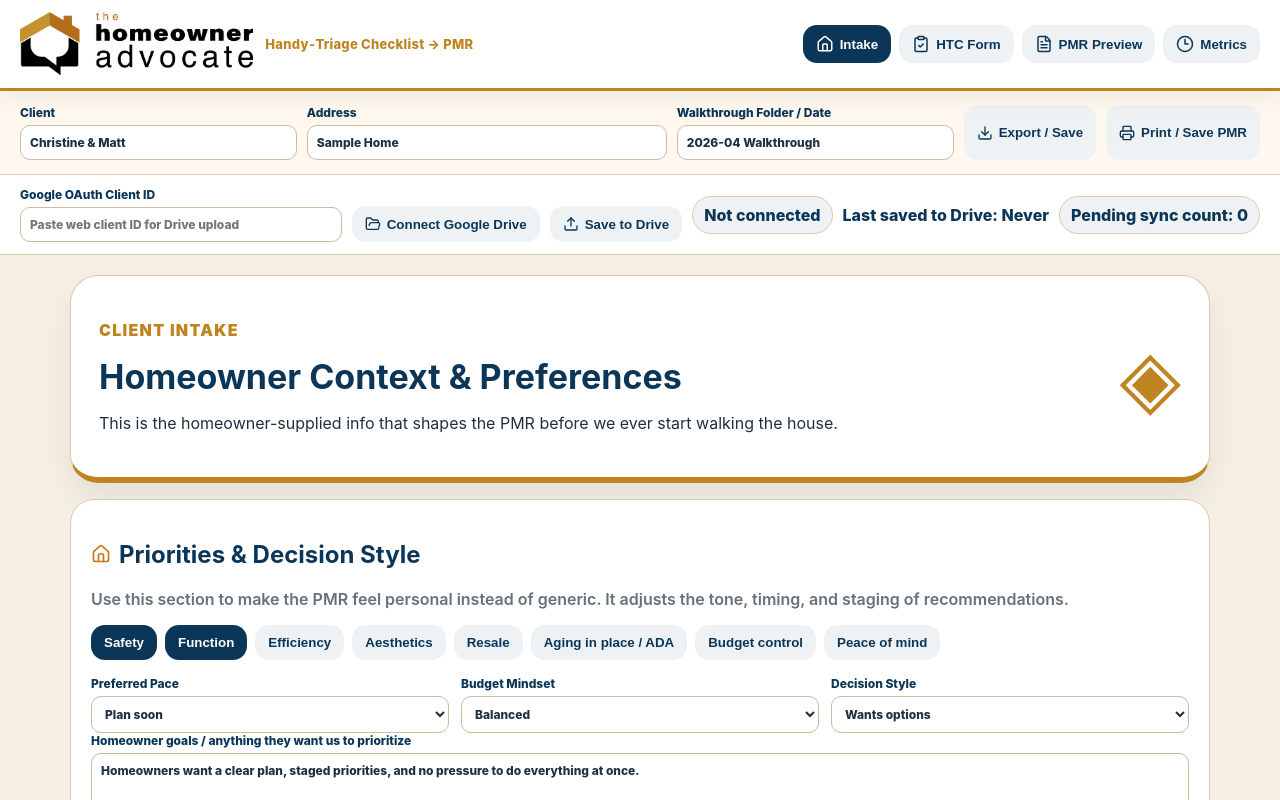
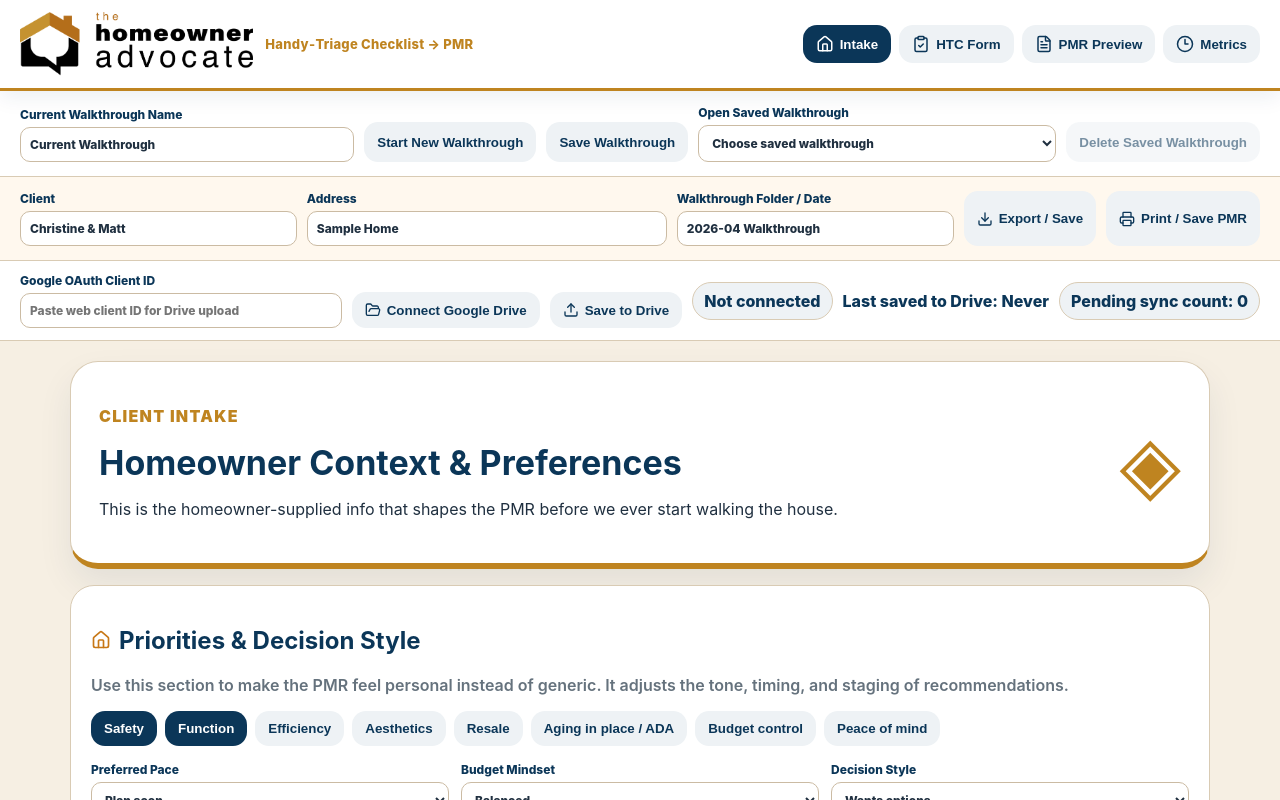
Before and after one commit to Figge8278/tha-live-htc-pmr, a React (Vite) app: page / in a window 1280 px wide. Shown: the top 800 px of the page. Built offline with nearby package versions, Linux system fonts and the light colour scheme.

Commit message:
Add walkthrough session controls

```diff
--- a/src/main.jsx
+++ b/src/main.jsx
@@ -59,6 +59,8 @@ const SECTION_ORDER_KEY = 'tha-section-order';
 const ITEM_ORDER_KEY = 'tha-item-order';
 const PINNED_ITEMS_KEY = 'tha-pinned-items';
 const ROOM_CAPTURE_KEY = 'tha-room-capture';
+const WALKTHROUGH_SESSIONS_KEY = 'tha-walkthrough-sessions';
+const CURRENT_WALKTHROUGH_ID_KEY = 'tha-current-walkthrough-id';
 const TRADE_OPTIONS = [...Object.keys(ICONS), 'Carpentry', 'General Contractor', 'Design', 'Flooring', 'Landscape', 'Review / Assign Later'];
 
 const INTAKE_DEFAULTS = {
@@ -332,7 +334,7 @@ function dataUrlToBlob(dataUrl) {
   return new Blob([buffer], { type: mime });
 }
 function queueDrivePayload(payload) {
-  const queue = JSON.parse(localStorage.getItem(DRIVE_QUEUE_KEY) || '[]');
+  const queue = safeJsonParse(localStorage.getItem(DRIVE_QUEUE_KEY), []);
   const next = [...queue, { id: Date.now(), createdAt: new Date().toISOString(), payload }];
   localStorage.setItem(DRIVE_QUEUE_KEY, JSON.stringify(next));
   return next.length;
@@ -414,8 +416,8 @@ async function uploadDriveBlob(accessToken, folderId, name, blob, mimeType) {
 function uploadDriveJson(accessToken, folderId, name, data) {
   return uploadDriveBlob(accessToken, folderId, name, new Blob([JSON.stringify(data, null, 2)], { type: 'application/json' }), 'application/json');
 }
-function buildDrivePayload({ client, intake, rows, pmr, dynamicRooms = [], sections = [], sectionOrderState = [], itemOrderState = {}, pinnedItems = {}, roomCapture = {} }) {
-  return { client, intake, dynamicRooms, roomCapture, sectionFlow: sections.map((section, index) => ({ order: index + 1, key: section.key, label: section.label, roomType: section.roomType || section.label, roomName: section.roomName || section.label })), sectionOrder: sectionOrderState, itemOrder: itemOrderState, pinnedItems, rows, pmr, exportedAt: new Date().toISOString() };
+function buildDrivePayload({ walkthroughName = '', client, intake, rows, pmr, dynamicRooms = [], sections = [], sectionOrderState = [], itemOrderState = {}, pinnedItems = {}, roomCapture = {} }) {
+  return { walkthroughName, client, intake, dynamicRooms, roomCapture, sectionFlow: sections.map((section, index) => ({ order: index + 1, key: section.key, label: section.label, roomType: section.roomType || section.label, roomName: section.roomName || section.label })), sectionOrder: sectionOrderState, itemOrder: itemOrderState, pinnedItems, rows, pmr, exportedAt: new Date().toISOString() };
 }
 async function uploadDriveBundle(accessToken, payload) {
   const clientFolderName = cleanDriveName(`${payload.client.name || 'Client'} - ${payload.client.address || 'Property Address'}`);
@@ -462,25 +464,92 @@ async function uploadDriveBundle(accessToken, payload) {
   }
 }
 
+function safeJsonParse(value, fallback) {
+  try {
+    const parsed = JSON.parse(value || 'null');
+    return parsed ?? fallback;
+  } catch {
+    return fallback;
+  }
+}
+function cloneData(value) {
+  return JSON.parse(JSON.stringify(value));
+}
+function blankIntakeTemplate() {
+  return Object.fromEntries(Object.entries(INTAKE_DEFAULTS).map(([key, value]) => [key, Array.isArray(value) ? [] : '']));
+}
+function cleanWalkthroughData() {
+  return {
+    client: { name: '', address: '', date: '' },
+    answers: {},
+    intake: blankIntakeTemplate(),
+    dynamicRooms: cloneData(DEFAULT_DYNAMIC_ROOMS),
+    sectionOrder: [],
+    itemOrder: {},
+    pinnedItems: {},
+    roomCapture: {}
+  };
+}
+function legacyWalkthroughData() {
+  const dynamicRooms = safeJsonParse(localStorage.getItem(DYNAMIC_ROOMS_KEY), null);
+  return {
+    client: safeJsonParse(localStorage.getItem('tha-client'), { name: 'Christine & Matt', address: 'Sample Home', date: '2026-04 Walkthrough' }),
+    answers: safeJsonParse(localStorage.getItem('tha-answers'), null) || sampleAnswers,
+    intake: safeJsonParse(localStorage.getItem('tha-intake'), null) || INTAKE_DEFAULTS,
+    dynamicRooms: Array.isArray(dynamicRooms) ? dynamicRooms : DEFAULT_DYNAMIC_ROOMS,
+    sectionOrder: safeJsonParse(localStorage.getItem(SECTION_ORDER_KEY), []),
+    itemOrder: safeJsonParse(localStorage.getItem(ITEM_ORDER_KEY), {}),
+    pinnedItems: safeJsonParse(localStorage.getItem(PINNED_ITEMS_KEY), {}),
+    roomCapture: safeJsonParse(localStorage.getItem(ROOM_CAPTURE_KEY), {})
+  };
+}
+function readWalkthroughSessions() {
+  const saved = safeJsonParse(localStorage.getItem(WALKTHROUGH_SESSIONS_KEY), {});
+  return saved && typeof saved === 'object' && !Array.isArray(saved) ? saved : {};
+}
+function initialWalkthroughState() {
+  const sessions = readWalkthroughSessions();
+  const activeId = localStorage.getItem(CURRENT_WALKTHROUGH_ID_KEY) || '';
+  const activeSession = activeId ? sessions[activeId] : null;
+  if (activeSession?.data) {
+    return {
+      data: { ...cleanWalkthroughData(), ...activeSession.data },
+      sessions,
+      activeId,
+      selectedId: activeId,
+      name: activeSession.name || 'Untitled Walkthrough'
+    };
+  }
+  return {
+    data: legacyWalkthroughData(),
+    sessions,
+    activeId: '',
+    selectedId: '',
+    name: 'Current Walkthrough'
+  };
+}
+
 function App() {
-  const [client, setClient] = useState(() => JSON.parse(localStorage.getItem('tha-client') || '{"name":"Christine & Matt","address":"Sample Home","date":"2026-04 Walkthrough"}'));
-  const [answers, setAnswers] = useState(() => JSON.parse(localStorage.getItem('tha-answers') || 'null') || sampleAnswers);
-  const [intake, setIntake] = useState(() => JSON.parse(localStorage.getItem('tha-intake') || 'null') || INTAKE_DEFAULTS);
-  const [dynamicRooms, setDynamicRooms] = useState(() => {
-    const saved = JSON.parse(localStorage.getItem(DYNAMIC_ROOMS_KEY) || 'null');
-    return Array.isArray(saved) ? saved : DEFAULT_DYNAMIC_ROOMS;
-  });
+  const [initialState] = useState(() => initialWalkthroughState());
+  const [savedSessions, setSavedSessions] = useState(initialState.sessions);
+  const [activeWalkthroughId, setActiveWalkthroughId] = useState(initialState.activeId);
+  const [selectedWalkthroughId, setSelectedWalkthroughId] = useState(initialState.selectedId);
+  const [walkthroughName, setWalkthroughName] = useState(initialState.name);
+  const [client, setClient] = useState(initialState.data.client);
+  const [answers, setAnswers] = useState(initialState.data.answers);
+  const [intake, setIntake] = useState(initialState.data.intake);
+  const [dynamicRooms, setDynamicRooms] = useState(initialState.data.dynamicRooms);
   const [activeRoom, setActiveRoom] = useState(sectionOrder[0] || 'Kitchen');
   const [view, setView] = useState('intake');
   const [driveToken, setDriveToken] = useState('');
   const [driveClientId, setDriveClientId] = useState(() => localStorage.getItem(GOOGLE_CLIENT_ID_KEY) || '');
-  const [driveMeta, setDriveMeta] = useState(() => JSON.parse(localStorage.getItem(DRIVE_META_KEY) || 'null') || { lastSaved: '', lastError: '' });
-  const [pendingCount, setPendingCount] = useState(() => JSON.parse(localStorage.getItem(DRIVE_QUEUE_KEY) || '[]').length);
+  const [driveMeta, setDriveMeta] = useState(() => safeJsonParse(localStorage.getItem(DRIVE_META_KEY), null) || { lastSaved: '', lastError: '' });
+  const [pendingCount, setPendingCount] = useState(() => safeJsonParse(localStorage.getItem(DRIVE_QUEUE_KEY), []).length);
   const [driveBusy, setDriveBusy] = useState(false);
-  const [sectionOrderState, setSectionOrderState] = useState(() => JSON.parse(localStorage.getItem(SECTION_ORDER_KEY) || '[]'));
-  const [itemOrderState, setItemOrderState] = useState(() => JSON.parse(localStorage.getItem(ITEM_ORDER_KEY) || '{}'));
-  const [pinnedItems, setPinnedItems] = useState(() => JSON.parse(localStorage.getItem(PINNED_ITEMS_KEY) || '{}'));
-  const [roomCapture, setRoomCapture] = useState(() => JSON.parse(localStorage.getItem(ROOM_CAPTURE_KEY) || '{}'));
+  const [sectionOrderState, setSectionOrderState] = useState(initialState.data.sectionOrder);
+  const [itemOrderState, setItemOrderState] = useState(initialState.data.itemOrder);
+  const [pinnedItems, setPinnedItems] = useState(initialState.data.pinnedItems);
+  const [roomCapture, setRoomCapture] = useState(initialState.data.roomCapture);
   const [roomItemFormOpen, setRoomItemFormOpen] = useState(false);
   const [roomItemDraft, setRoomItemDraft] = useState(EMPTY_ROOM_ITEM_DRAFT);
   const [dragSectionKey, setDragSectionKey] = useState('');
@@ -494,6 +563,11 @@ function App() {
   useEffect(()=>localStorage.setItem(ITEM_ORDER_KEY, JSON.stringify(itemOrderState)), [itemOrderState]);
   useEffect(()=>localStorage.setItem(PINNED_ITEMS_KEY, JSON.stringify(pinnedItems)), [pinnedItems]);
   useEffect(()=>localStorage.setItem(ROOM_CAPTURE_KEY, JSON.stringify(roomCapture)), [roomCapture]);
+  useEffect(()=>localStorage.setItem(WALKTHROUGH_SESSIONS_KEY, JSON.stringify(savedSessions)), [savedSessions]);
+  useEffect(()=>{
+    if (activeWalkthroughId) localStorage.setItem(CURRENT_WALKTHROUGH_ID_KEY, activeWalkthroughId);
+    else localStorage.removeItem(CURRENT_WALKTHROUGH_ID_KEY);
+  }, [activeWalkthroughId]);
   const baseSections = useMemo(() => {
     const list = [];
     sectionOrder.forEach(room => {
@@ -649,6 +723,76 @@ function App() {
     });
     setItemOrderState(prev => ({...prev, [sectionKey]: mergeOrder(prev[sectionKey], itemIdsForSection(sectionKey))}));
   };
+  const currentWalkthroughData = () => ({
+    client,
+    answers,
+    intake,
+    dynamicRooms,
+    sectionOrder: sectionOrderState,
+    itemOrder: itemOrderState,
+    pinnedItems,
+    roomCapture
+  });
+  const applyWalkthroughData = (data) => {
+    const clean = cleanWalkthroughData();
+    setClient(data?.client || clean.client);
+    setAnswers(data?.answers || clean.answers);
+    setIntake(data?.intake || clean.intake);
+    setDynamicRooms(Array.isArray(data?.dynamicRooms) ? data.dynamicRooms : clean.dynamicRooms);
+    setSectionOrderState(Array.isArray(data?.sectionOrder) ? data.sectionOrder : clean.sectionOrder);
+    setItemOrderState(data?.itemOrder || clean.itemOrder);
+    setPinnedItems(data?.pinnedItems || clean.pinnedItems);
+    setRoomCapture(data?.roomCapture || clean.roomCapture);
+    setRoomItemFormOpen(false);
+    setRoomItemDraft(EMPTY_ROOM_ITEM_DRAFT);
+    setView('intake');
+  };
+  const startNewWalkthrough = () => {
+    const nextId = `walkthrough-${Date.now()}-${Math.random().toString(36).slice(2)}`;
+    const nextName = `New Walkthrough ${new Date().toLocaleDateString()}`;
+    applyWalkthroughData(cleanWalkthroughData());
+    setWalkthroughName(nextName);
+    setActiveWalkthroughId(nextId);
+    setSelectedWalkthroughId('');
+  };
+  const saveWalkthrough = () => {
+    const id = activeWalkthroughId || `walkthrough-${Date.now()}-${Math.random().toString(36).slice(2)}`;
+    const name = walkthroughName.trim() || client.name || client.address || 'Untitled Walkthrough';
+    const session = {
+      id,
+      name,
+      updatedAt: new Date().toISOString(),
+      data: currentWalkthroughData()
+    };
+    setSavedSessions(prev => ({ ...prev, [id]: session }));
+    setActiveWalkthroughId(id);
+    setSelectedWalkthroughId(id);
+    setWalkthroughName(name);
+  };
+  const openSavedWalkthrough = (id) => {
+    setSelectedWalkthroughId(id);
+    if (!id) return;
+    const session = savedSessions[id];
+    if (!session?.data) return;
+    applyWalkthroughData(session.data);
+    setActiveWalkthroughId(id);
+    setWalkthroughName(session.name || 'Untitled Walkthrough');
+  };
+  const deleteSavedWalkthrough = () => {
+    const id = selectedWalkthroughId;
+    if (!id || !savedSessions[id]) return;
+    if (!window.confirm(`Delete saved walkthrough "${savedSessions[id].name || 'Untitled Walkthrough'}"?`)) return;
+    setSavedSessions(prev => {
+      const next = { ...prev };
+      delete next[id];
+      return next;
+    });
+    setSelectedWalkthroughId('');
+    if (activeWalkthroughId === id) {
+      setActiveWalkthroughId('');
+    }
+  };
+
   const reassignCatchAll = (sourceId) => {
     const source = rows.find(r => r.id === sourceId);
     const targetId = source?.answer.reassignTo;
@@ -668,7 +812,7 @@ function App() {
     });
   };
   const downloadJSON = () => {
-    const blob = new Blob([JSON.stringify(buildDrivePayload({client, intake, rows, pmr, dynamicRooms, sections, sectionOrderState, itemOrderState, pinnedItems, roomCapture}), null, 2)], {type:'application/json'});
+    const blob = new Blob([JSON.stringify(buildDrivePayload({walkthroughName, client, intake, rows, pmr, dynamicRooms, sections, sectionOrderState, itemOrderState, pinnedItems, roomCapture}), null, 2)], {type:'application/json'});
     const url = URL.createObjectURL(blob); const a = document.createElement('a'); a.href = url; a.download = `THA-HTC-PMR-${client.name || 'client'}.json`; a.click(); URL.revokeObjectURL(url);
   };
   const connectDrive = async () => {
@@ -684,9 +828,10 @@ function App() {
       setDriveBusy(false);
     }
   };
+  const savedSessionList = Object.values(savedSessions).sort((a, b) => (b.updatedAt || '').localeCompare(a.updatedAt || ''));
   const syncDrive = async ({includeDownload=false, retryQueue=false} = {}) => {
     if (includeDownload) downloadJSON();
-    const payload = buildDrivePayload({client, intake, rows, pmr, dynamicRooms, sections, sectionOrderState, itemOrderState, pinnedItems, roomCapture});
+    const payload = buildDrivePayload({walkthroughName, client, intake, rows, pmr, dynamicRooms, sections, sectionOrderState, itemOrderState, pinnedItems, roomCapture});
     if (!navigator.onLine || !driveToken) {
       const count = queueDrivePayload(payload);
       setPendingCount(count);
@@ -696,7 +841,7 @@ function App() {
     setDriveBusy(true);
     try {
       if (retryQueue) {
-        const queue = JSON.parse(localStorage.getItem(DRIVE_QUEUE_KEY) || '[]');
+        const queue = safeJsonParse(localStorage.getItem(DRIVE_QUEUE_KEY), []);
         for (const item of queue) await uploadDriveBundle(driveToken, item.payload);
         localStorage.setItem(DRIVE_QUEUE_KEY, '[]');
         setPendingCount(0);
@@ -716,6 +861,13 @@ function App() {
       <div className="brand"><THALogo variant="full"/><div><span>Handy‑Triage Checklist → PMR</span></div></div>
       <nav><button onClick={()=>setView('intake')} className={view==='intake'?'on':''}><Home size={18}/> Intake</button><button onClick={()=>setView('form')} className={view==='form'?'on':''}><ClipboardCheck size={18}/> HTC Form</button><button onClick={()=>setView('pmr')} className={view==='pmr'?'on':''}><FileText size={18}/> PMR Preview</button><button onClick={()=>setView('metrics')} className={view==='metrics'?'on':''}><Clock3 size={18}/> Metrics</button></nav>
     </header>
+    <section className="sessionCard noPrint">
+      <label>Current Walkthrough Name<input value={walkthroughName} onChange={e=>setWalkthroughName(e.target.value)} placeholder="Name this walkthrough"/></label>
+      <button type="button" onClick={startNewWalkthrough}>Start New Walkthrough</button>
+      <button type="button" onClick={saveWalkthrough}>Save Walkthrough</button>
+      <label>Open Saved Walkthrough<select value={selectedWalkthroughId} onChange={e=>openSavedWalkthrough(e.target.value)}><option value="">Choose saved walkthrough</option>{savedSessionList.map(session=><option key={session.id} value={session.id}>{session.name || 'Untitled Walkthrough'}{session.updatedAt ? ` · ${new Date(session.updatedAt).toLocaleString()}` : ''}</option>)}</select></label>
+      <button type="button" onClick={deleteSavedWalkthrough} disabled={!selectedWalkthroughId || !savedSessions[selectedWalkthroughId]}>Delete Saved Walkthrough</button>
+    </section>
     <section className="clientCard noPrint">
       <label>Client<input value={client.name} onChange={e=>setClient({...client,name:e.target.value})}/></label>
       <label>Address<input value={client.address} onChange={e=>setClient({...client,address:e.target.value})}/></label>
--- a/src/style.css
+++ b/src/style.css
@@ -57,3 +57,7 @@
 .roomPhotoBox{background:#fffdf9;border:1px solid var(--line);border-radius:14px;padding:10px;margin:10px 0}.roomThumbGrid{margin-top:10px}
 .roomItemForm{margin:10px 0 12px;background:#fff8ee;border:1px solid var(--line);border-radius:16px;padding:12px}.roomItemInputs{grid-template-columns:1.4fr 1fr}.discoveryCheck{display:flex;flex-direction:row;align-items:flex-start;gap:9px;margin:10px 0;color:var(--ink)}.discoveryCheck input{margin-top:3px}.discoveryCheck small{display:block;color:var(--muted);font-weight:700;margin-top:2px}.roomItemActions{display:flex;gap:8px;justify-content:flex-end}.roomItemList{list-style:none!important;padding:0!important;margin:0!important;display:grid;gap:8px}.roomItemRow{display:grid;grid-template-columns:1fr auto;gap:10px;align-items:start;background:white;border:1px solid #eee0ca;border-radius:12px;padding:10px}.roomItemRow span{display:block;color:var(--muted);font-weight:800;font-size:12px;margin-top:3px}.roomItemRow p{margin:6px 0 0!important;color:var(--ink)!important;font-weight:600!important}.roomItemRow button{padding:8px 10px;font-size:12px}.roomItemsPlaceholder h4{margin:12px 0 6px;color:var(--navy)}
 @media(max-width:900px){.roomItemInputs,.roomItemRow{grid-template-columns:1fr}.roomItemActions{justify-content:flex-start}}
+.sessionCard{display:grid;grid-template-columns:1.4fr auto auto 1.5fr auto;gap:10px;align-items:end;padding:14px 20px;background:#fff;border-bottom:1px solid var(--line)}
+.sessionCard button{justify-content:center;min-height:40px}
+.sessionCard button:disabled{opacity:.55;cursor:not-allowed}
+@media(max-width:900px){.sessionCard{grid-template-columns:1fr;align-items:stretch}}
```
